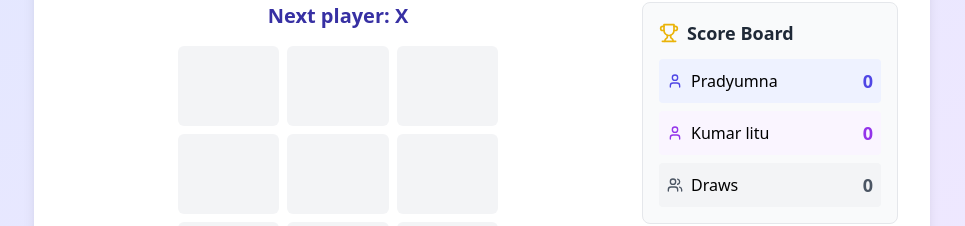
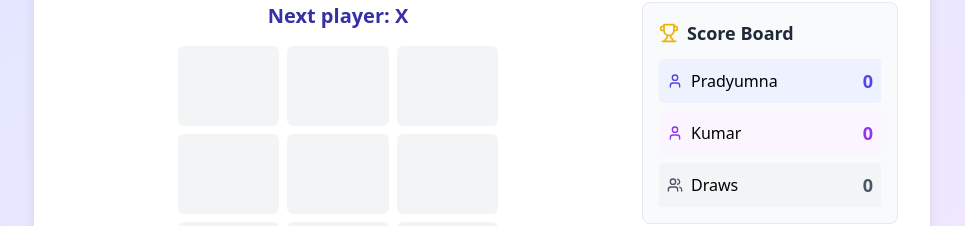
Before and after one commit to pradydevopsproj/devsecops-demo1-prady-phase2-01, a React (Vite) app: page / in a window 1280 px wide. Shown: the part 272-498 px from the top of the page, without its empty margins (158-1123 px from the left). Built offline with nearby package versions, Linux system fonts and the light colour scheme.

Commit message:
Update player name in ScoreBoard component

```diff
--- a/src/components/ScoreBoard.tsx
+++ b/src/components/ScoreBoard.tsx
@@ -29,7 +29,7 @@ const ScoreBoard: React.FC<ScoreBoardProps> = ({ scores }) => {
         <div className="flex justify-between items-center p-2 bg-purple-50 rounded">
           <div className="flex items-center gap-2">
             <User className="h-4 w-4 text-purple-600" />
-            <span className="font-medium"> Kumar litu </span>
+            <span className="font-medium"> Kumar </span>
           </div>
           <span className="text-lg font-bold text-purple-600">{scores.O}</span>
         </div>
```
